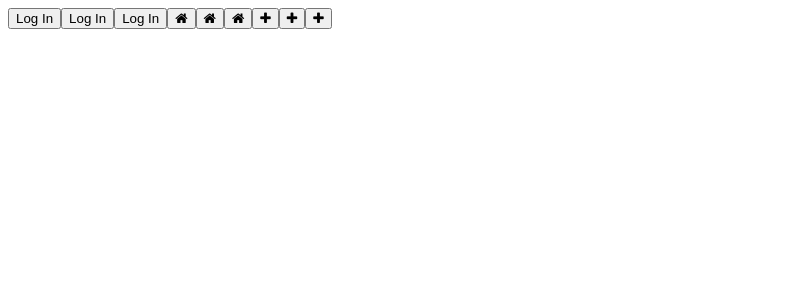
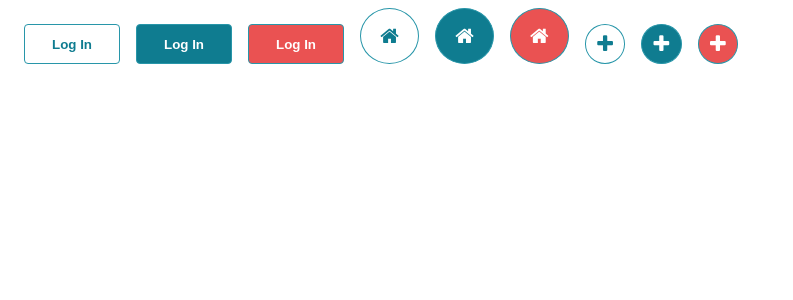
Before and after one commit to shiva-gupta/shoppy, an Angular app: page / in a window 1280 px wide. Shown: the top 300 px of the page, without its empty margins (0-793 px from the left). Built offline with nearby package versions, Linux system fonts and the light colour scheme.

Commit message:
code uncomment

```diff
--- a/src/assets/scss/_main.scss
+++ b/src/assets/scss/_main.scss
@@ -1,7 +1,7 @@
 @import './colors';
 @import './sizes';
-// @import './display';
-// @import './margin-and-padding';
-// @import './utilities';
-// @import './buttons';
+@import './display';
+@import './margin-and-padding';
+@import './utilities';
+@import './buttons';
 @import './row-and-cols';
```
